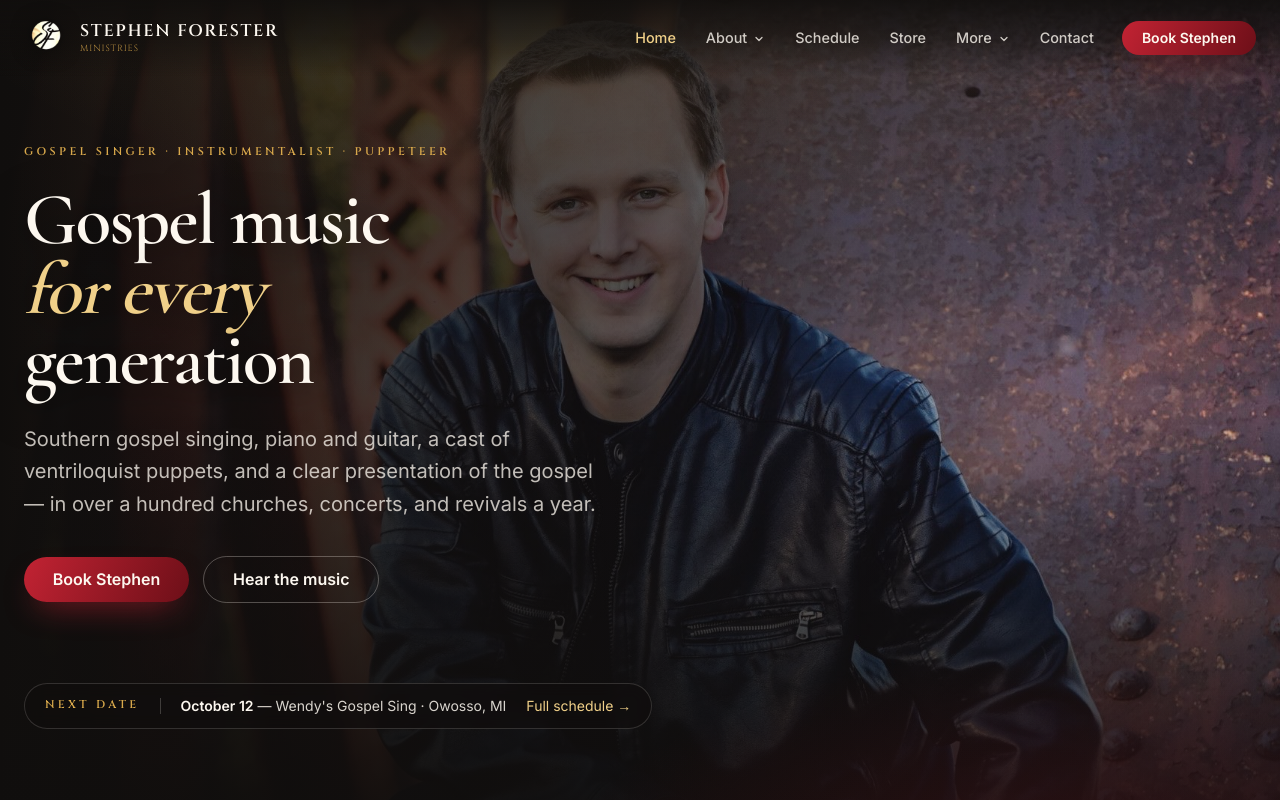
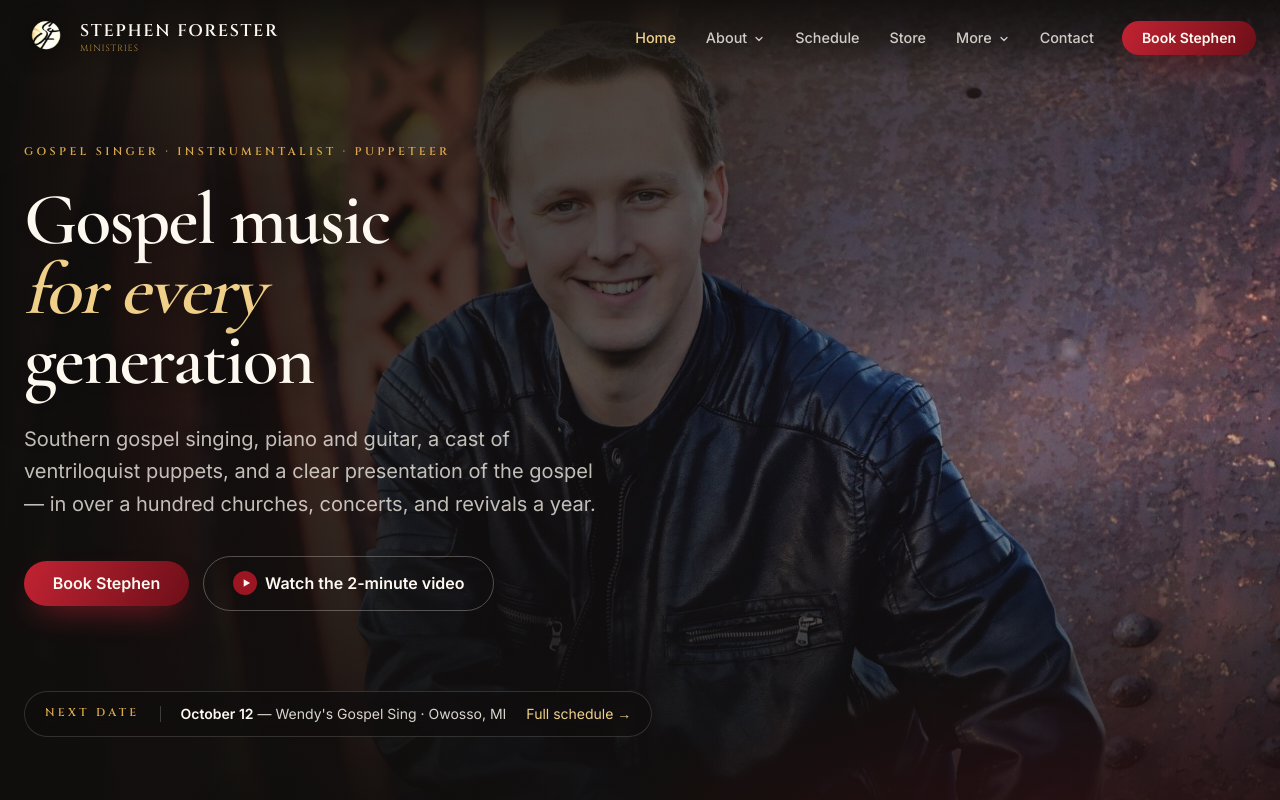
Before and after one commit to edesent/foresterministries-redesign, a Next.js app: page / in a window 1280 px wide. Shown: the top 800 px of the page. Built offline with nearby package versions, Linux system fonts and the light colour scheme.

Commit message:
Added a "Watch the 2-minute video" button to the homepage hero

```diff
--- a/src/app/page.tsx
+++ b/src/app/page.tsx
@@ -86,9 +86,14 @@ export default function Home() {
                 <Link href="/contact" className="btn btn-primary">
                   Book Stephen
                 </Link>
-                <Link href="/store" className="btn btn-outline">
-                  Hear the music
-                </Link>
+                <a href="#watch" className="btn btn-outline inline-flex items-center gap-2.5">
+                  <span className="flex h-6 w-6 items-center justify-center rounded-full bg-crimson">
+                    <svg viewBox="0 0 24 24" className="ml-0.5 h-3.5 w-3.5 text-ivory" fill="currentColor">
+                      <path d="M8 5.5v13l11-6.5-11-6.5z" />
+                    </svg>
+                  </span>
+                  Watch the 2-minute video
+                </a>
               </div>
             </div>
 
```
